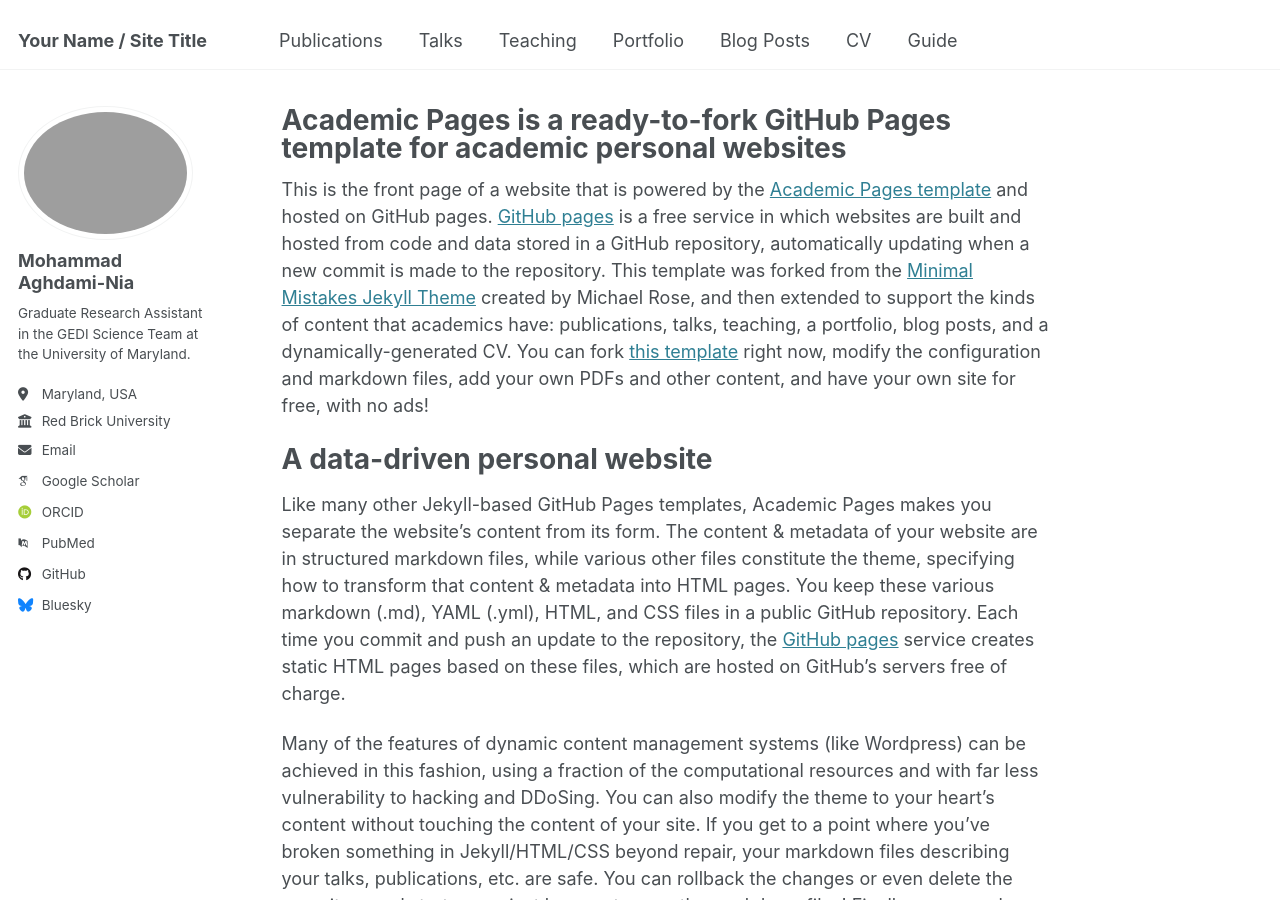
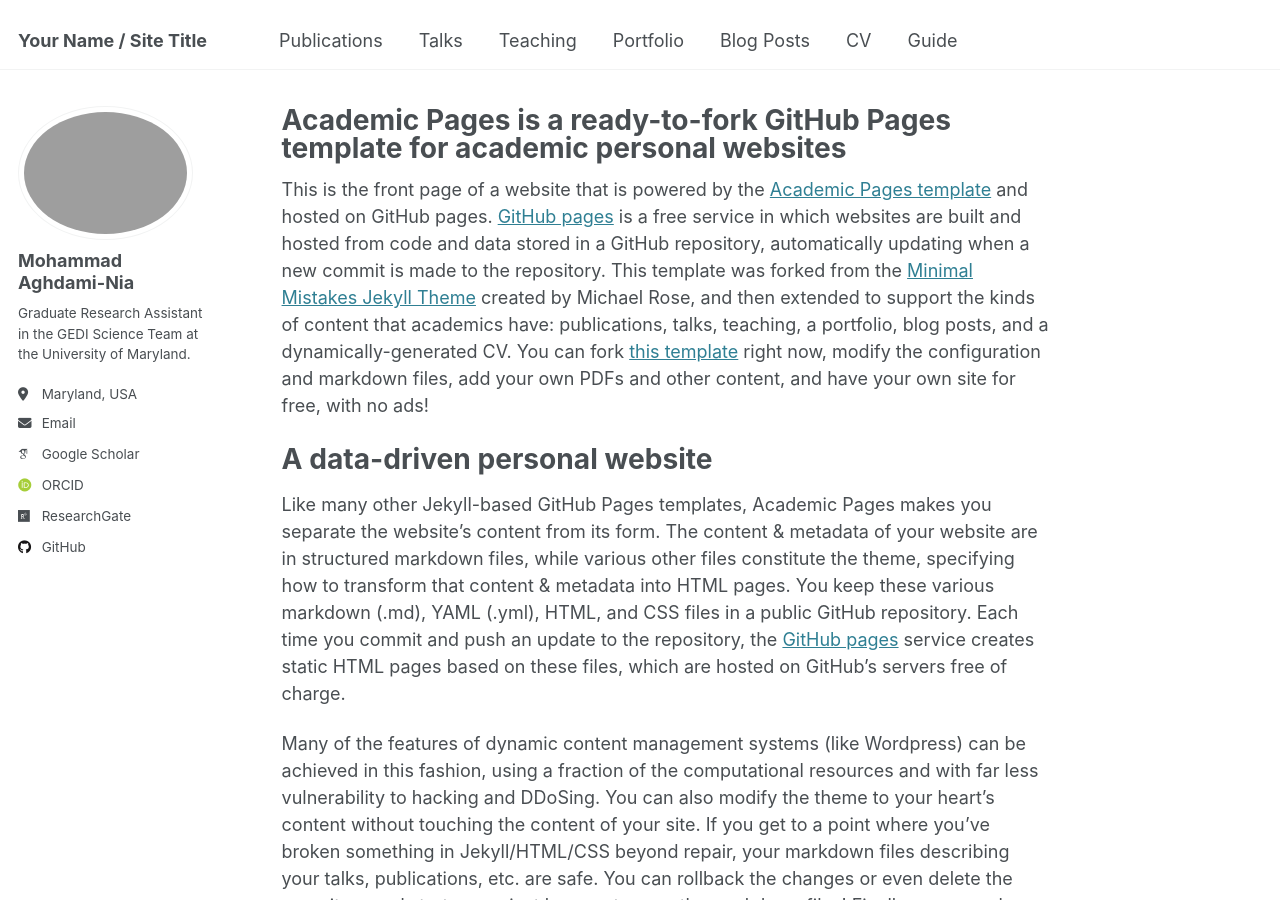
Before and after one commit to mo-agh/mo-agh.github.io, a Jekyll site: the page built from _pages/about.md, in a window 1280 px wide and 900 px high. Built offline with Jekyll 4.4.1, drawn with Linux system fonts in a browser that asks for light colours; some web fonts are replaced; some of the changed lines change nothing that is shown.

Commit message:
Update _config.yml

```diff
--- a/_config.yml
+++ b/_config.yml
@@ -27,30 +27,30 @@
   pronouns         : # example: "she/her"
   bio              : "Graduate Research Assistant in the GEDI Science Team at the University of Maryland."
   location         : "Maryland, USA"
-  employer         : "Red Brick University"
+  employer         : # "Red Brick University"
   uri              : # URL
-  email            : "none@example.org"
+  email            : "aghdami@umd.edu"
 
   # Academic websites
   arxiv            : # URL - Update with the correct link to your profile
-  googlescholar    : "https://scholar.google.com/citations?user=PS_CX0AAAAAJ"
+  googlescholar    : "https://scholar.google.com/citations?user=jnyjXYUAAAAJ&hl=en&oi=ao"
   impactstory      : # URL
   orcid            : "http://orcid.org/yourorcidurl"
   semantic         : # URL
-  pubmed           : "https://www.ncbi.nlm.nih.gov/pubmed/?term=john+snow"
-  researchgate     : # URL
+  pubmed           : # "https://www.ncbi.nlm.nih.gov/pubmed/?term=john+snow"
+  researchgate     : "https://www.researchgate.net/profile/Mohammad-Aghdami-Nia-2?ev=hdr_xprf"
   scopus           : # URL
 
   # Repositories and software development
   bitbucket        : # Username - Update with your username on the site
   codepen          : # Username
   dribbble         : # Username
-  github           : "academicpages"
+  github           : "https://github.com/mo-agh/"
   kaggle           : # Username
   stackoverflow    : # User number or user number and name (i.e., use "1" or "1/jeff-atwood")
 
   # Social media
-  bluesky          : "bsky.app" # Replace this with you Bluesky username
+  bluesky          : # "bsky.app" # Replace this with you Bluesky username
   facebook         : # Username
   flickr           : # Username
   foursquare       : # Username
```
